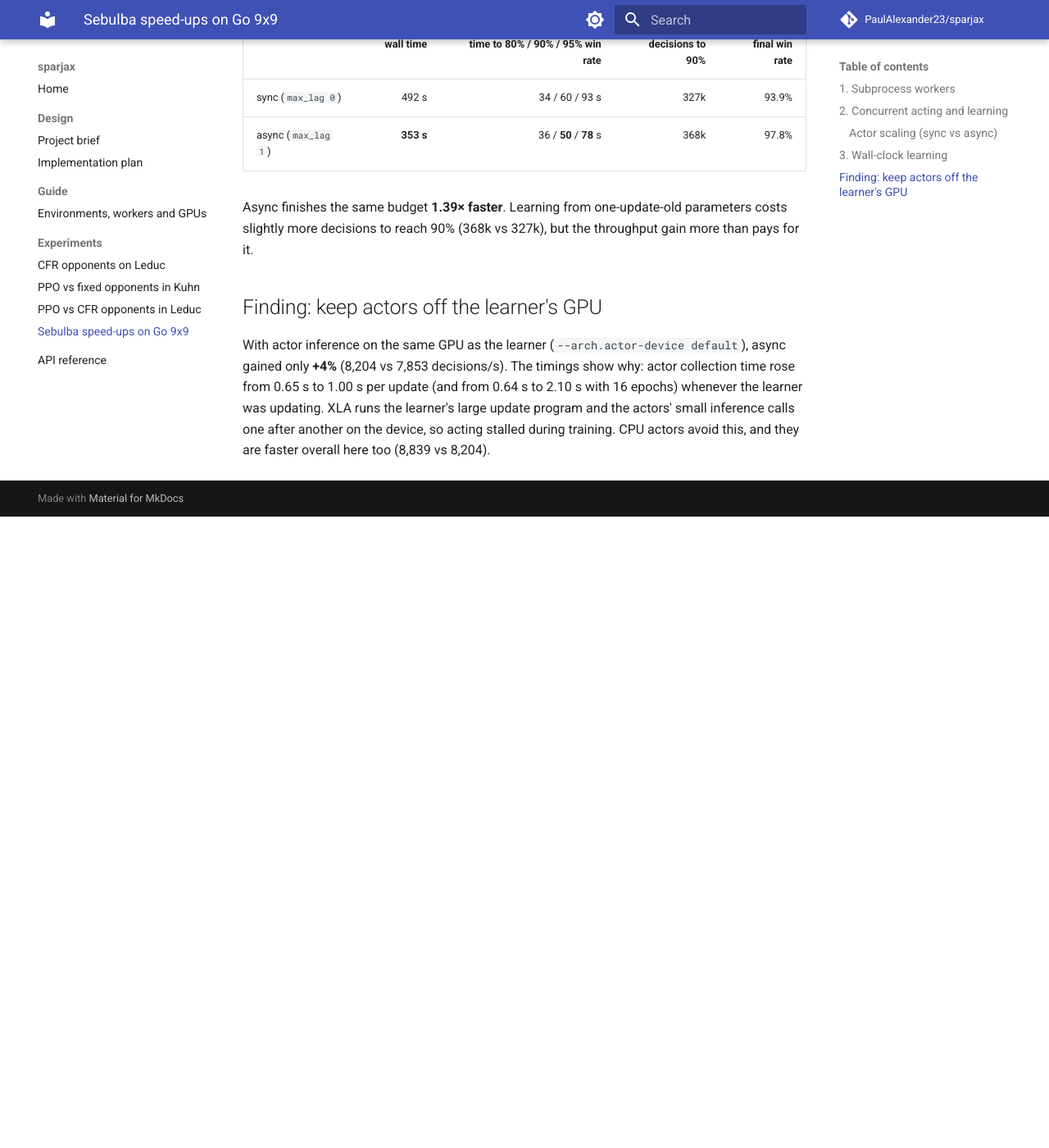
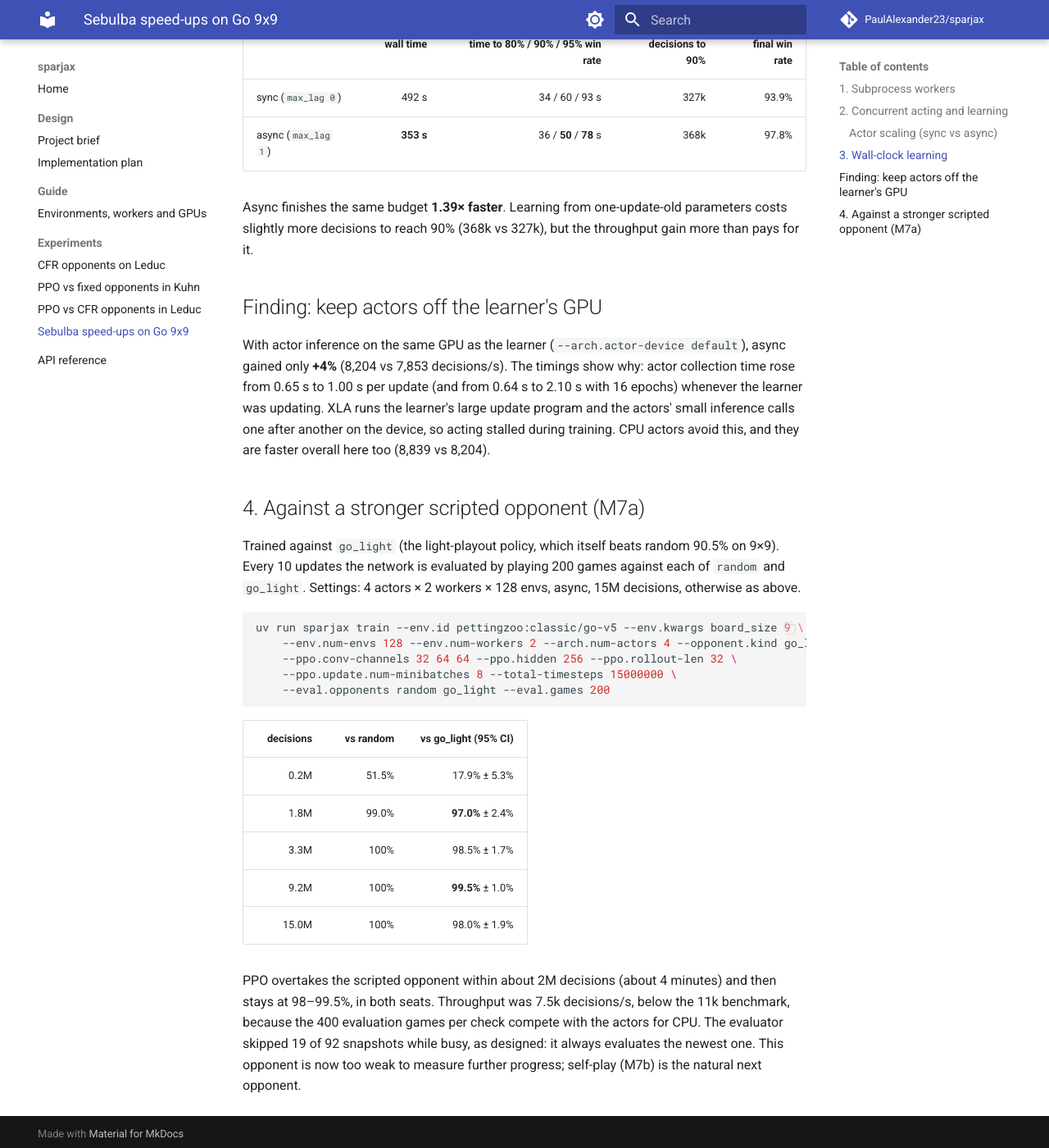
Before and after one commit to PaulAlexander23/sparjax, an MkDocs documentation site: the page built from docs/experiments/go-sebulba.md, in a window 1280 px wide and 1400 px high, scrolled down 2069 px. Shown: the whole window at 82% size. Built offline with MkDocs 1.6.1 and Material for MkDocs 9.7.7, drawn with Linux system fonts in a browser that asks for light colours; comment, search, counter and statistics services are not loaded; before the commit the page ends 2699 px from its top, so only the background shows below that.

Commit message:
M7a docs: Go vs light-playout results; plan update
Co-Authored-By: Claude Opus 5.5 <noreply@anthropic.com>

````diff
--- a/docs/experiments/go-sebulba.md
+++ b/docs/experiments/go-sebulba.md
@@ -86,3 +86,33 @@ epochs) whenever the learner was updating. XLA runs the learner's large update p
 and the actors' small inference calls one after another on the device, so acting
 stalled during training. CPU actors avoid this, and they are faster overall here too
 (8,839 vs 8,204).
+
+## 4. Against a stronger scripted opponent (M7a)
+
+Trained against `go_light` (the light-playout policy, which itself beats random 90.5% on
+9×9). Every 10 updates the network is evaluated by playing 200 games against each of
+`random` and `go_light`. Settings: 4 actors × 2 workers × 128 envs, async, 15M decisions,
+otherwise as above.
+
+```bash
+uv run sparjax train --env.id pettingzoo:classic/go-v5 --env.kwargs board_size 9 \
+    --env.num-envs 128 --env.num-workers 2 --arch.num-actors 4 --opponent.kind go_light \
+    --ppo.conv-channels 32 64 64 --ppo.hidden 256 --ppo.rollout-len 32 \
+    --ppo.update.num-minibatches 8 --total-timesteps 15000000 \
+    --eval.opponents random go_light --eval.games 200
+```
+
+| decisions | vs random | vs go_light (95% CI) |
+|---:|---:|---:|
+| 0.2M | 51.5% | 17.9% ± 5.3% |
+| 1.8M | 99.0% | **97.0%** ± 2.4% |
+| 3.3M | 100% | 98.5% ± 1.7% |
+| 9.2M | 100% | **99.5%** ± 1.0% |
+| 15.0M | 100% | 98.0% ± 1.9% |
+
+PPO overtakes the scripted opponent within about 2M decisions (about 4 minutes) and then
+stays at 98–99.5%, in both seats. Throughput was 7.5k decisions/s, below the 11k benchmark,
+because the 400 evaluation games per check compete with the actors for CPU. The evaluator
+skipped 19 of 92 snapshots while busy, as designed: it always evaluates the newest one.
+This opponent is now too weak to measure further progress; self-play (M7b) is the
+natural next opponent.
````
Also changed, not shown: docs/design/plan.md (+12 -3 lines).
